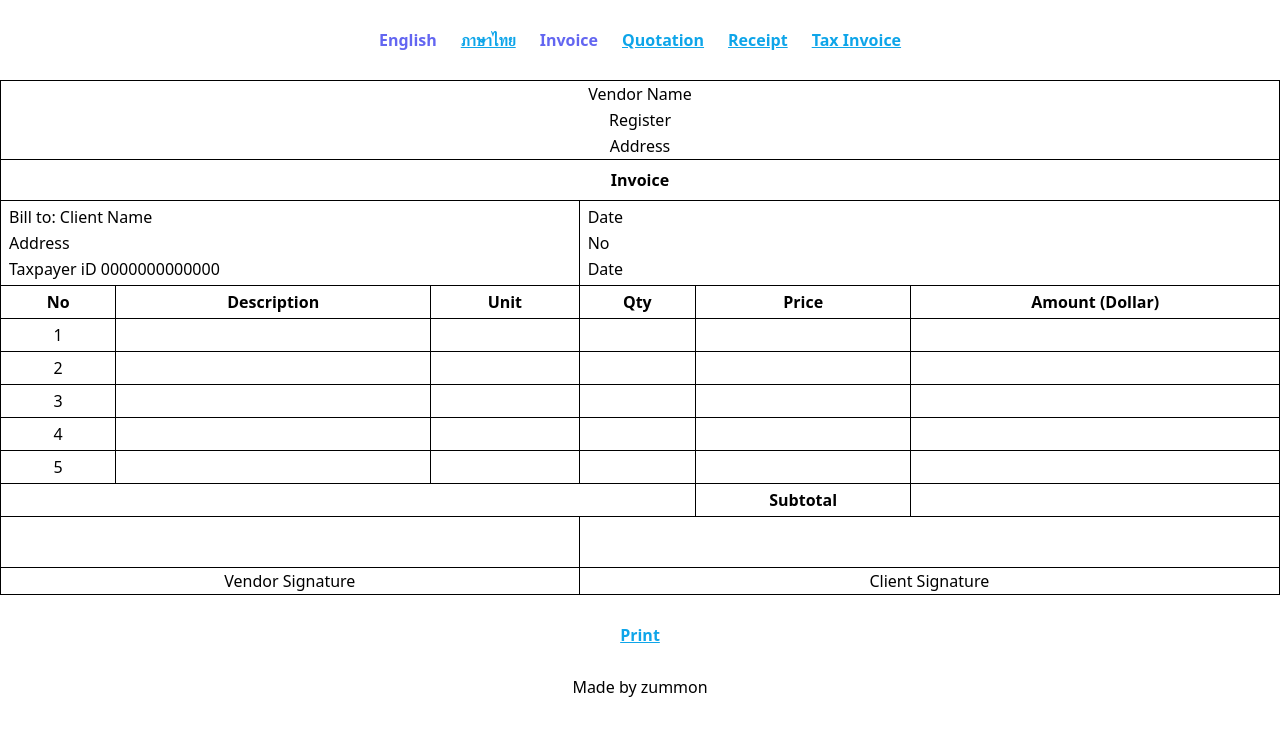
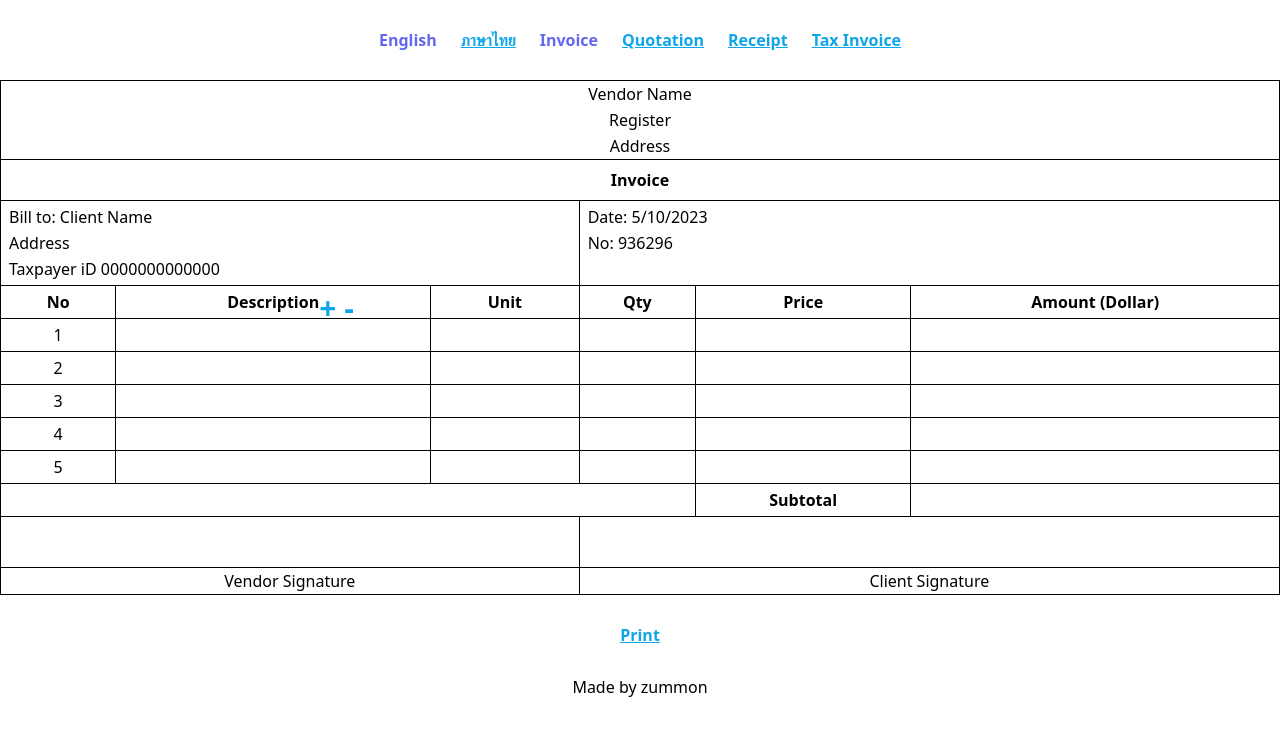
Before and after one commit to zummon/invoice-table, a Svelte app: page / in a window 1280 px wide. Shown: the top 736 px of the page. Built offline with nearby package versions, Linux system fonts and the light colour scheme.

Commit message:
Update App.svelte

```diff
--- a/src/App.svelte
+++ b/src/App.svelte
@@ -11,10 +11,10 @@
 	  if (number === 0 || isNaN(number)) {
 	    return "";
 	  }
-	  return `${q.currency} ${number.toLocaleString(undefined, {
+	  return number.toLocaleString(undefined, {
 	    minimumFractionDigits: 2,
 	    maximumFractionDigits: 2
-	  })}`;
+	  });
 	};
 	const qty = number => {
 	  number = Number(number);
@@ -122,13 +122,13 @@
 					<span class="">{l['client']}</span>: <span class="" contenteditable="true" bind:textContent={q['clientName']}></span>
 				</td>
 				<td class="border-t border-x border-black px-2 pt-1" colspan="3">
-					<span class="">{l['date']}</span>
+					<span class="">{l['date']}</span>: <span class="" contenteditable="true" bind:textContent={q['date']}></span>
 				</td>
 			</tr>
 			<tr class="">
 				<td class="border-x border-black px-2" colspan="3" contenteditable="true" bind:textContent={q['clientAddress']}></td>
 				<td class="border-x border-black px-2" colspan="3">
-					<span class="">{l['ref']}</span>
+					<span class="">{l['ref']}</span>: <span class="" contenteditable="true" bind:textContent={q['ref']}></span>
 				</td>
 			</tr>
 			<tr class="">
@@ -136,12 +136,18 @@
 					<span class="">{l['clientid']}</span> <span class="" contenteditable="true" bind:textContent={q['clientid']}></span>
 				</td>
 				<td class="border-b border-x border-black px-2 pb-1" colspan="3">
-					<span class="">{l['date']}</span>
+
 				</td>
 			</tr>
 			<tr class="text-center">
                 <th class="border border-black px-2 py-1">{l['itemNo']}</th>
-                <th class="border border-black px-2 py-1">{l['itemDesc']}</th>
+                <th class="border border-black px-2 py-1">
+					<span class="">{l['itemDesc']}</span>
+					<span class="print:hidden absolute z-10 text-3xl font-bold text-sky-500">
+						<button class="" on:click={addItem}>+</button>
+						<button class="" on:click={removeItem}>-</button>
+					</span>
+				</th>
                 <th class="border border-black px-2 py-1">{l['itemUnit']}</th>
                 <th class="border border-black px-2 py-1">{l['itemQty']}</th>
                 <th class="border border-black px-2 py-1">{l['itemPrice']}</th>
@@ -191,7 +197,7 @@
 
 
 <div class="flex flex-wrap justify-center items-center my-4 print:hidden">
-	<button class="p-3 font-bold text-sky-500 underline" on:click={() => window.print()}>
+	<button class="p-3 font-bold text-sky-500 underline" on:click={() => {window.print()}}>
 		Print
 	</button>
 </div>
```
